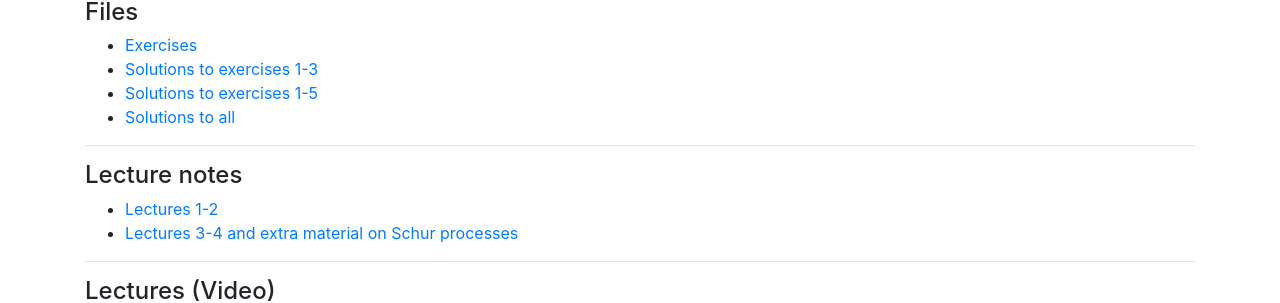
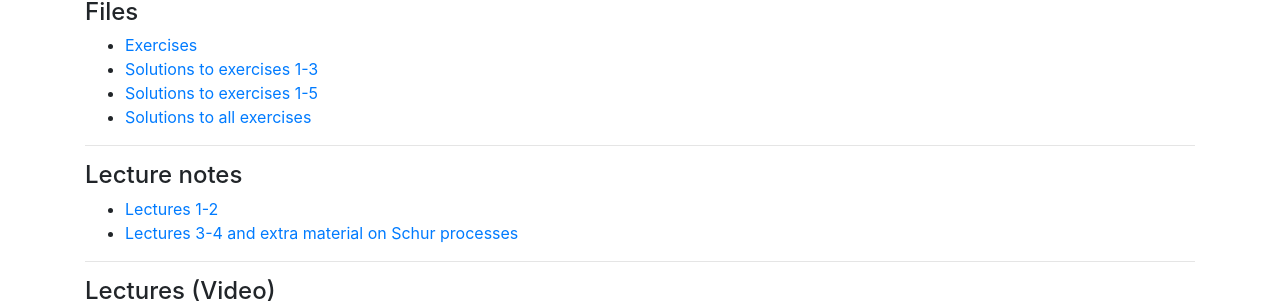
Before and after one commit to int-prob/int-prob-code, a Jekyll site: the page built from vipss2019/warnaar.md, in a window 1280 px wide. Shown: the part 873-1176 px from the top of the page. Built offline with Jekyll 4.4.1, drawn with Linux system fonts in a browser that asks for light colours; nearby versions of some CDN libraries.

Commit message:
update warnaar.md at Mon Jun  3 14:23:57 EDT 2019

```diff
--- a/vipss2019/warnaar.md
+++ b/vipss2019/warnaar.md
@@ -34,7 +34,7 @@ permalink: /vipss2019/warnaar/
 - [Exercises]({{site.url}}/vipss2019/warnaar/exercises_on_symmetric_functions.pdf)
 - [Solutions to exercises 1-3]({{site.url}}/vipss2019/warnaar/Solutions_1-3.pdf)
 - [Solutions to exercises 1-5]({{site.url}}/vipss2019/warnaar/Solutions_1-5.pdf)
-- [Solutions to all]({{site.url}}/vipss2019/warnaar/Solutions.pdf)
+- [Solutions to all exercises]({{site.url}}/vipss2019/warnaar/Solutions.pdf)
 
 ---
 
```
